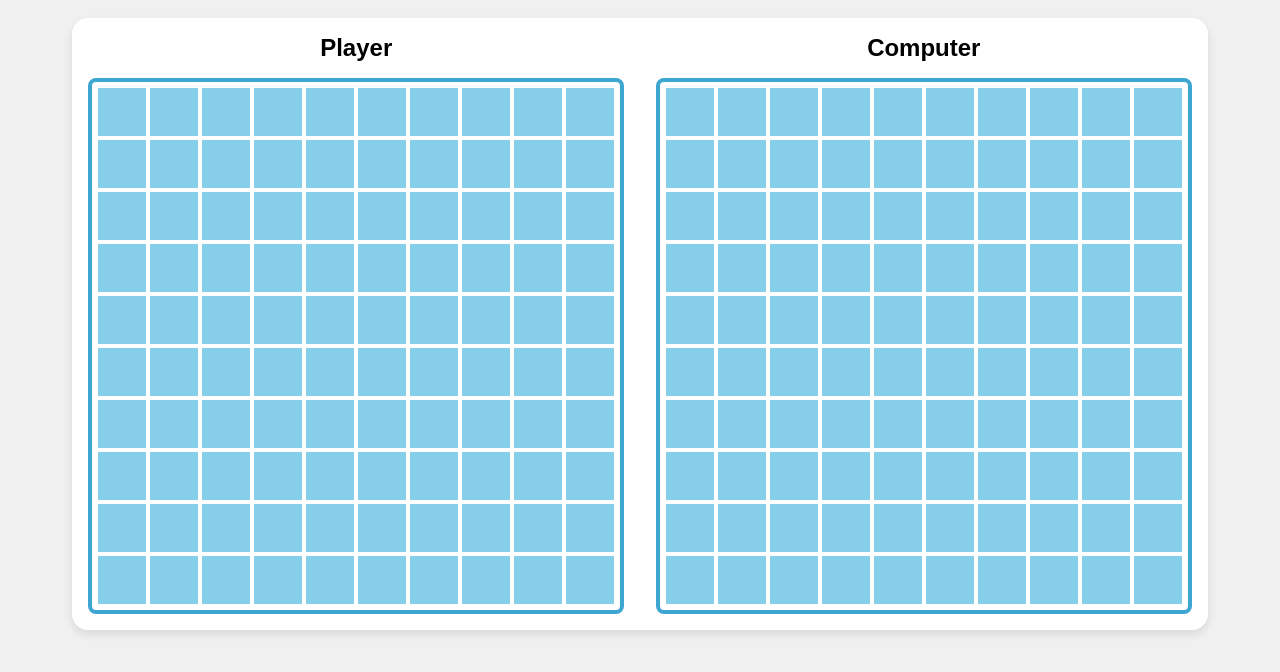
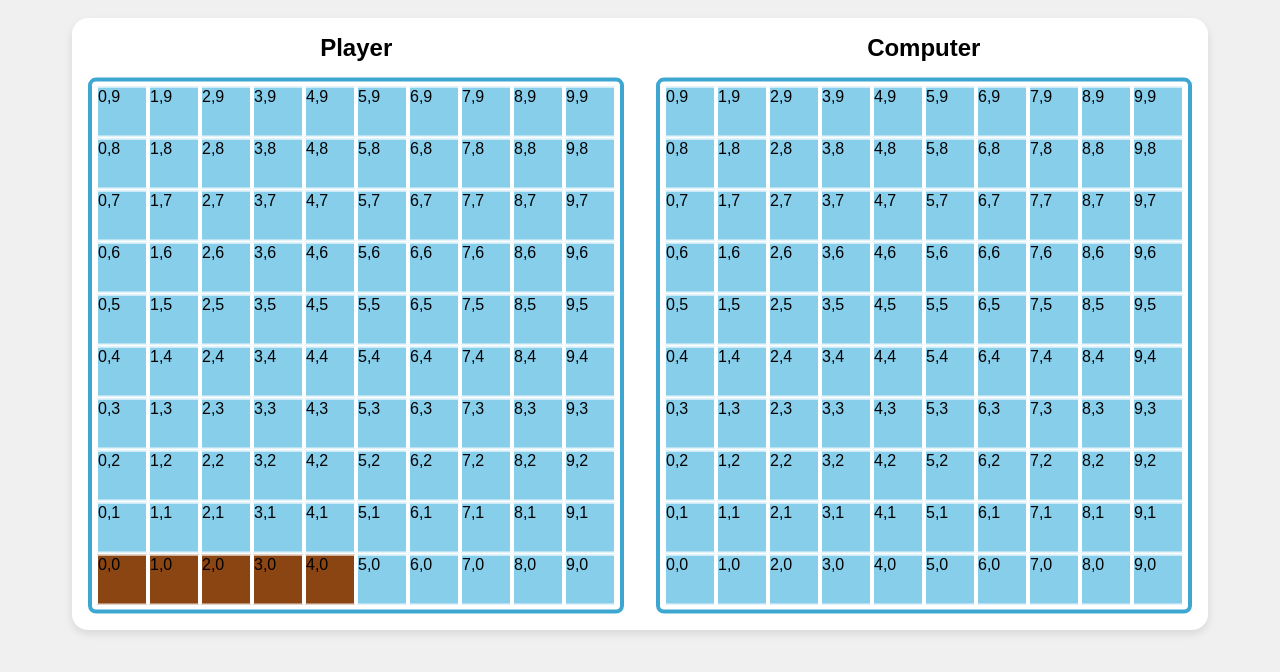
Before and after one commit to luketucich/Battleship, a website built with webpack: page src/template.html in a window 1280 px wide. Shown: the part 116-788 px from the top of the page. Built offline with nearby package versions, Linux system fonts and the light colour scheme.

Commit message:
Rotated DOM board to properly display board in cartisean plane format.

```diff
--- a/src/scripts/dom.js
+++ b/src/scripts/dom.js
@@ -1,11 +1,18 @@
 export default function updateBoard(player) {
   const board = document.getElementById(player.id);
+  board.innerHTML = ""; // Clear the board before updating
 
   for (let i = 0; i < 10; i++) {
     for (let j = 0; j < 10; j++) {
       const cell = document.createElement("div");
       cell.classList.add("cell");
-      cell.setAttribute("coords", `${i},${j}`);
+      cell.textContent = `${i},${j}`;
+
+      if (player.gameboard.board[i][j] !== null) {
+        cell.classList.add("ship");
+      }
+
+      // cell.setAttribute("coords", `${i},${j}`);
       board.appendChild(cell);
     }
   }
--- a/src/scripts/gameboard.js
+++ b/src/scripts/gameboard.js
@@ -50,6 +50,7 @@ export default class Gameboard {
     }
 
     this.ships.push(ship);
+    console.table(this.board);
   }
 
   receiveAttack(coords) {
--- a/src/scripts/gamecontroller.js
+++ b/src/scripts/gamecontroller.js
@@ -2,10 +2,10 @@ import "../styles/styles.css";
 
 import updateBoard from "./dom";
 import Player from "./player";
-import Gameboard from "./gameboard";
 
 const player1 = new Player("Player 1", "p1-board");
 const player2 = new Player("Computer", "p2-board");
 
+player1.gameboard.place([0, 0], 5, 0);
 updateBoard(player1);
 updateBoard(player2);
--- a/src/styles/styles.css
+++ b/src/styles/styles.css
@@ -38,6 +38,10 @@ body {
   border: 0.3rem solid #3da7d1;
   padding: 0.3rem;
   border-radius: 0.5rem;
+  transform: rotate(-90deg);
+}
+.board > * {
+  transform: rotate(90deg);
 }
 
 .cell {
```
